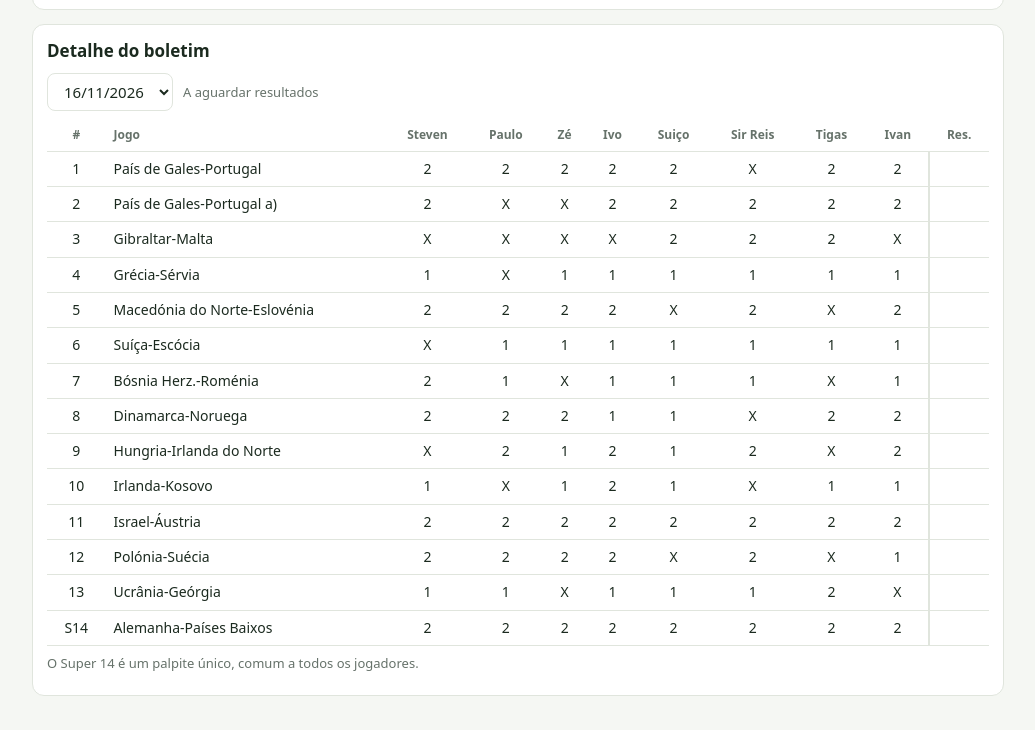
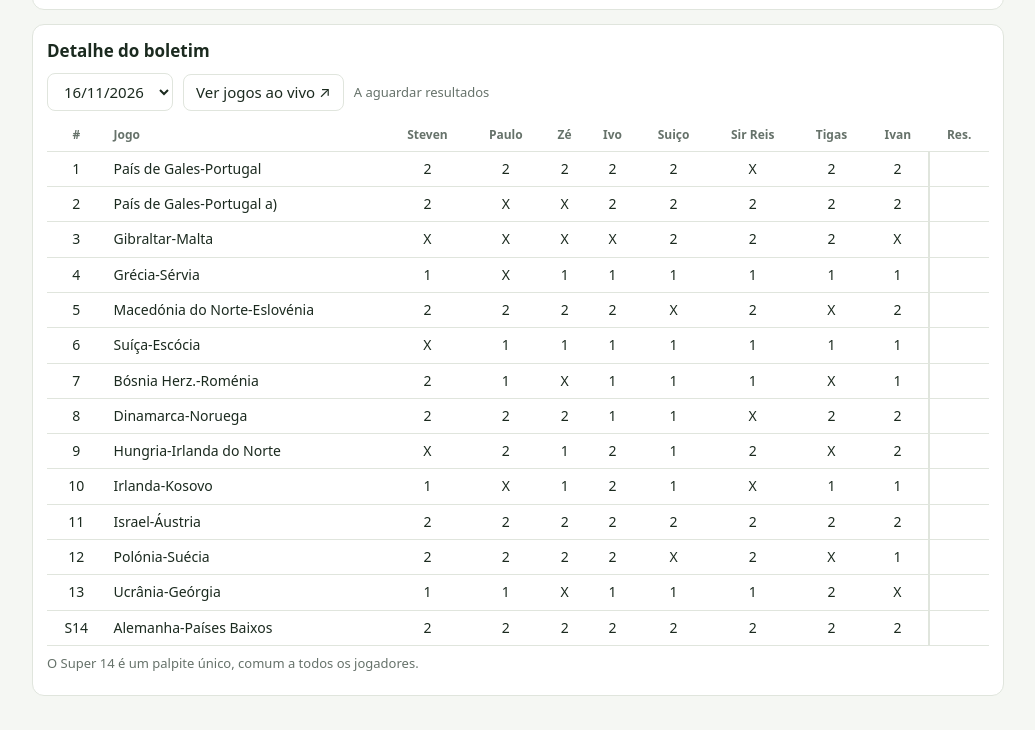
Before and after one commit to muzita/Totobosta, a plain HTML site: page index.html in a window 1280 px wide. Shown: the part 1012-1742 px from the top of the page, without its empty margins (122-1157 px from the left). Drawn offline with Linux system fonts and the light colour scheme.

Commit message:
Added livescore button

```diff
--- a/css/style.css
+++ b/css/style.css
@@ -256,3 +256,6 @@
       flex-wrap: wrap;
       margin-bottom: 8px
     }
+
+    .btn{font:inherit;color:var(--tx);background:var(--card);border:1px solid var(--bd);border-radius:8px;padding:7px 12px;text-decoration:none}
+    .btn:hover{border-color:var(--ac)}
--- a/index.html
+++ b/index.html
@@ -33,7 +33,11 @@
     </section>
     <section id="det">
       <h2>Detalhe do boletim</h2>
-      <div class="tb"><select id="sel"></select><span id="st" class="sub"></span></div>
+      <div class="tb">
+        <select id="sel"></select>
+        <a class="btn" href="https://www.flashscore.pt/" target="_blank" rel="noopener">Ver jogos ao vivo ↗</a>
+        <span id="st" class="sub"></span>
+      </div>
       <div class="sc" id="dt"></div>
       <div class="note">O Super 14 é um palpite único, comum a todos os jogadores.</div>
     </section>
```
